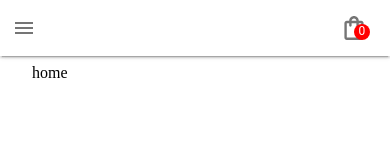
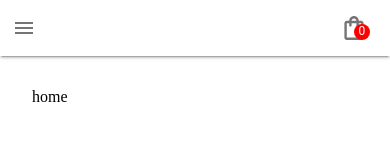
Before and after one commit to rachalSmith/shopping-cart-react-typescript, a React (Create React App) app: page / in a window 390 px wide. Shown: the top 160 px of the page. Built offline with nearby package versions, Linux system fonts and the light colour scheme.

Commit message:
responsive cards

```diff
--- a/src/App.tsx
+++ b/src/App.tsx
@@ -11,7 +11,12 @@ function App() {
   return (
     <>
       <NavBar />
-      <Box sx={{ mx: 3, mt: 7 }}>
+      <Box
+        sx={{
+          px: 3,
+          mt: 10,
+        }}
+      >
         <Routes>
           <Route path='/' element={<Home />} />
           <Route path='/shop' element={<Shop />} />
--- a/src/components/ItemCard.tsx
+++ b/src/components/ItemCard.tsx
@@ -9,9 +9,20 @@ interface ItemCardProps {
 const ItemCard = ({ item }: ItemCardProps) => {
   return (
     <>
-      <Card variant='outlined'>
+      <Card variant='outlined' sx={{ border: "red solid", minWidth: "20%" }}>
         <CardContent sx={{ background: "gray" }}>
-          <img src={item.image} alt={item.title} width='500' height='600' />
+          {/* <img
+            loading='lazy'
+            src={item.image}
+            alt={item.title}
+            style={{
+              minWidth: "300px",
+              maxWidth: "400px",
+              height: "200px",
+              objectFit: "scale-down",
+              aspectRatio: "2/1",
+            }}
+          /> */}
         </CardContent>
       </Card>
     </>
--- a/src/pages/Shop.tsx
+++ b/src/pages/Shop.tsx
@@ -2,6 +2,9 @@ import { useEffect, useState } from "react";
 import { itemCategory } from "../components/nav/NavBar";
 
 import ItemCard from "../components/ItemCard";
+import Grid from "@mui/material/Grid";
+import Paper from "@mui/material/Paper";
+import Box from "@mui/material/Box";
 
 interface IShopItemRating {
   rating: number;
@@ -32,13 +35,13 @@ const Shop = () => {
   };
 
   return (
-    <>
+    <Grid container spacing={4}>
       {shopItems.map((item) => (
-        <>
+        <Grid item xs={12} sm={6} md={4} lg={3}>
           <ItemCard item={item} />
-        </>
+        </Grid>
       ))}
-    </>
+    </Grid>
   );
 };
 
```
